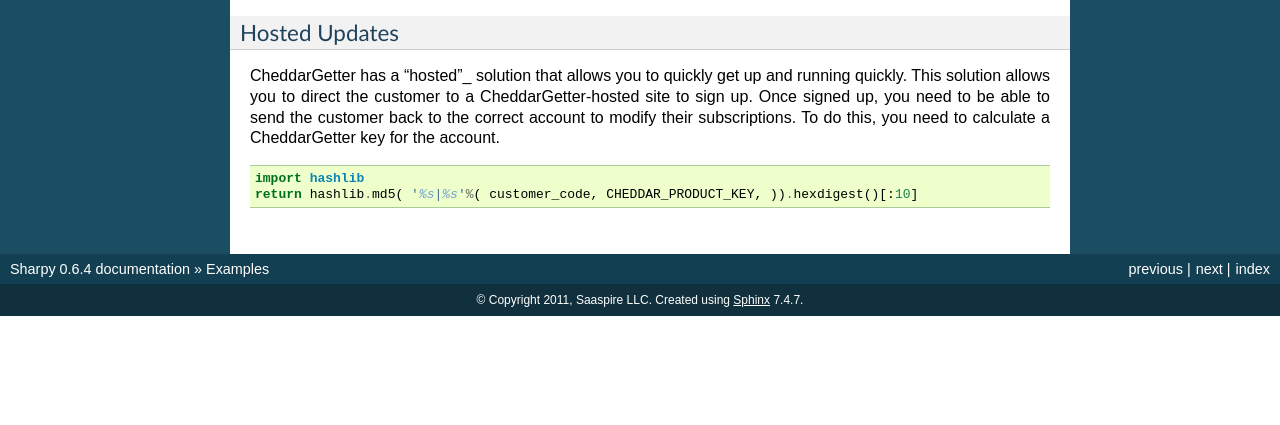
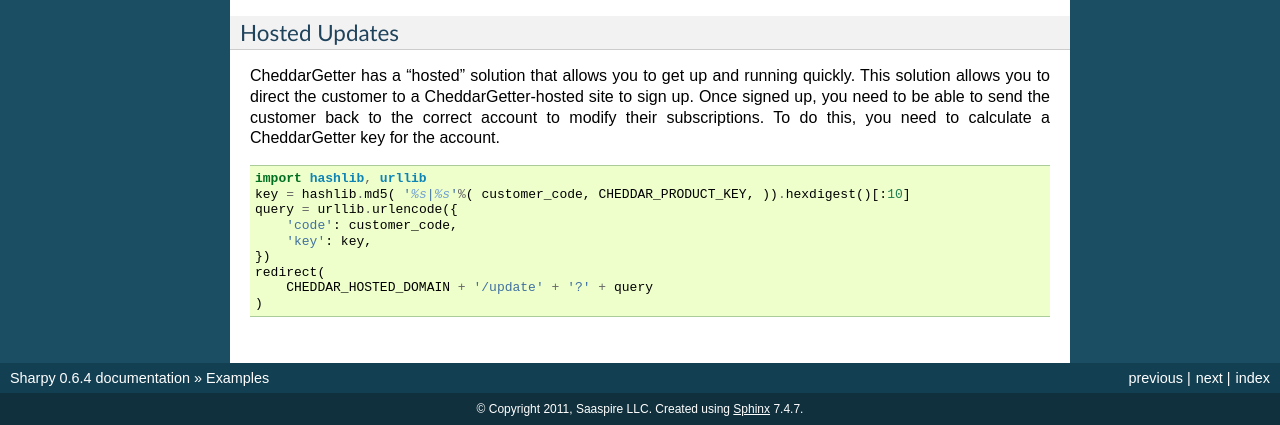
Before and after one commit to SeanOC/sharpy, a Sphinx documentation site: the page built from docs/examples.rst, in a window 1280 px wide and 900 px high, scrolled down 4069 px, cut to the strip 475-900 px from the top of the window. Built offline with Sphinx 7.4.7, drawn with Linux system fonts in a browser that asks for light colours; before the commit the page ends 4860 px from its top, so only the background shows below that.

Commit message:
fix the sample to use more modern hashlib, make the code a bit more complete wrt calculating the query

```diff
--- a/docs/examples.rst
+++ b/docs/examples.rst
@@ -142,7 +142,7 @@
 Hosted Updates
 ==============
 
-CheddarGetter has a "hosted"_ solution that allows you to quickly get up and
+CheddarGetter has a "hosted" solution that allows you to get up and
 running quickly.  This solution allows you to direct the customer to a
 CheddarGetter-hosted site to sign up.  Once signed up, you need to be able to
 send the customer back to the correct account to modify their subscriptions.
@@ -150,5 +150,12 @@
 
 .. code:: python
 
-    import hashlib
-    return hashlib.md5( '%s|%s'%( customer_code, CHEDDAR_PRODUCT_KEY, )).hexdigest()[:10]
+    import hashlib, urllib
+    key = hashlib.md5( '%s|%s'%( customer_code, CHEDDAR_PRODUCT_KEY, )).hexdigest()[:10]
+    query = urllib.urlencode({
+        'code': customer_code,
+        'key': key,
+    })
+    redirect(
+        CHEDDAR_HOSTED_DOMAIN + '/update' + '?' + query
+    )
```
